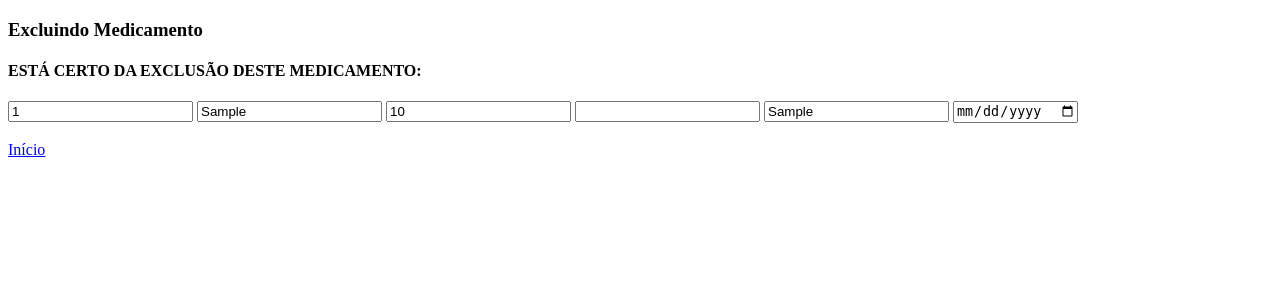
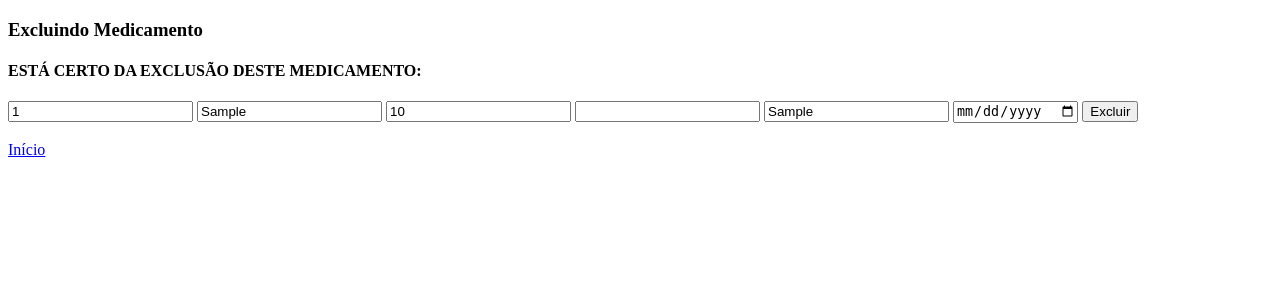
Before and after one commit to vittor-anddrade96/Farmacia, a PHP site: page /excluirMedicamento.php?id=1 in a window 1280 px wide. Shown: the top 300 px of the page. Run offline with PHP 8.4, Linux system fonts and the light colour scheme; tables that the repository leaves empty or names only in its code hold one stand-in row (values such as "Sample post").

Commit message:
Update excluirMedicamento.php

```diff
--- a/excluirMedicamento.php
+++ b/excluirMedicamento.php
@@ -60,6 +60,7 @@
         <label for="validade">
             <input type="date" name="validade" value="<?=$dados['validade']; ?>">
         </label>
+        <button type="submit">Excluir</button>
     </form>
     <br>
     <a href="index.php">Início</a>
```
